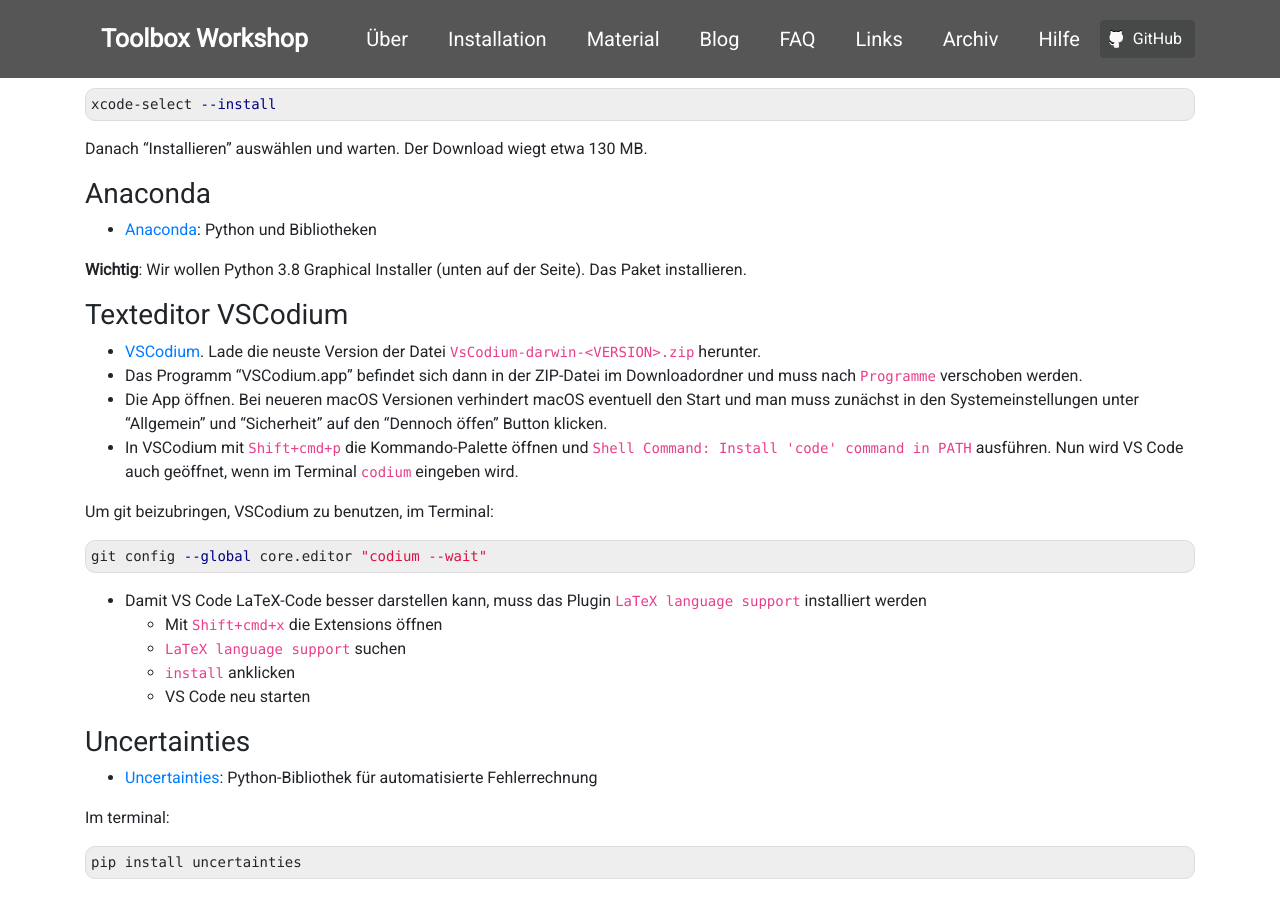
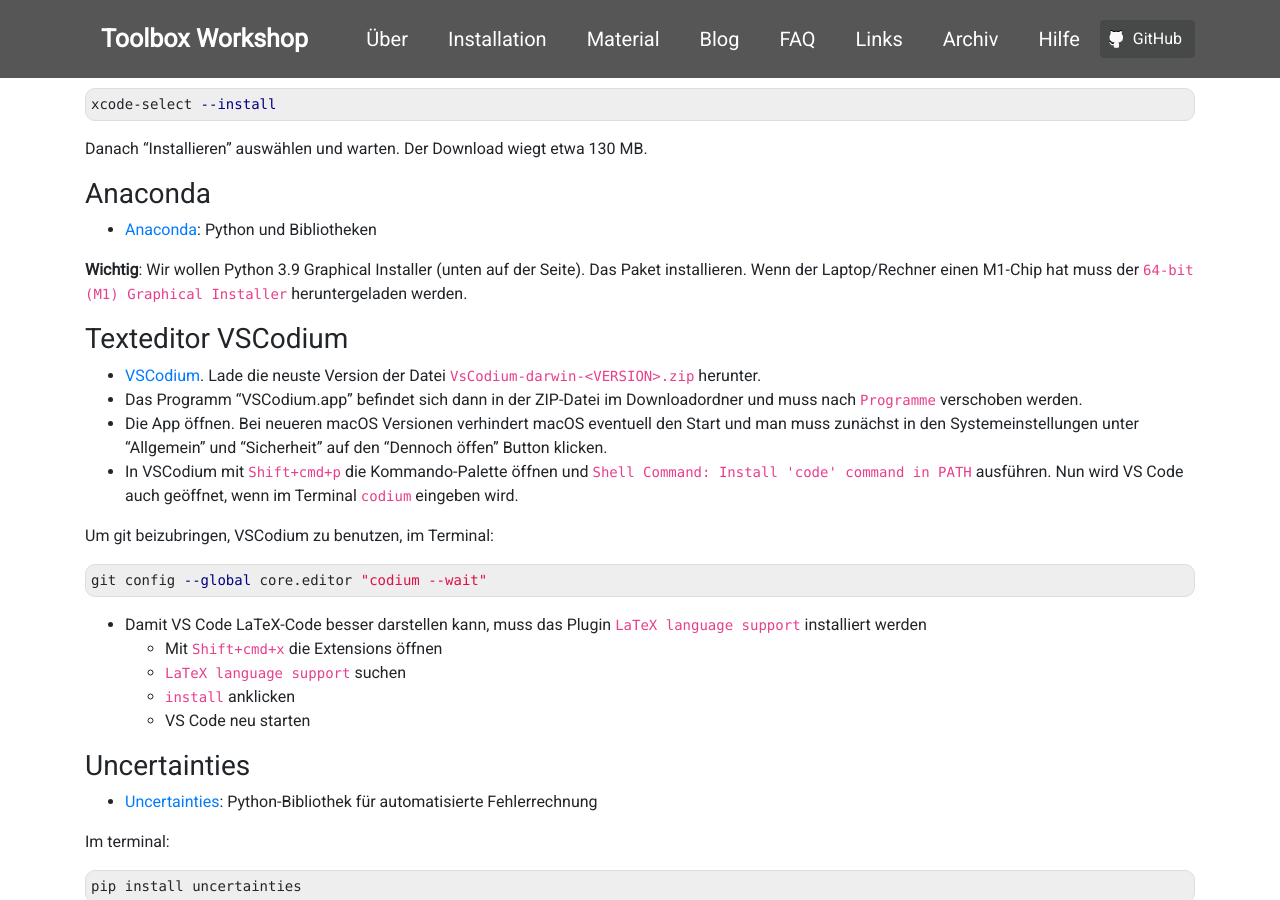
Before and after one commit to pep-dortmund/homepage-toolbox, a Jekyll site: the page built from install/macos.md, in a window 1280 px wide and 900 px high, scrolled down 636 px. Built offline with Jekyll 4.4.1, drawn with Linux system fonts in a browser that asks for light colours; nearby versions of some CDN libraries; some of the changed text lies outside the part shown.

```diff
--- a/install/macos.md
+++ b/install/macos.md
@@ -54,7 +54,8 @@
 - [Anaconda](https://www.anaconda.com/products/individual#Downloads): Python und
   Bibliotheken
 
-__Wichtig__: Wir wollen Python 3.8 Graphical Installer (unten auf der Seite). Das Paket installieren.
+__Wichtig__: Wir wollen Python 3.9 Graphical Installer (unten auf der Seite). Das Paket installieren.
+Wenn der Laptop/Rechner einen M1-Chip hat muss der `64-bit (M1) Graphical Installer` heruntergeladen werden.
 
 ### Texteditor VSCodium
 
```
Also changed, not shown: other parts of install/macos.md (+1 -1 lines), install/linux.md (+5 -5 lines), install/windows-11.md (+3 -3 lines), install/windows.md (+3 -3 lines).
